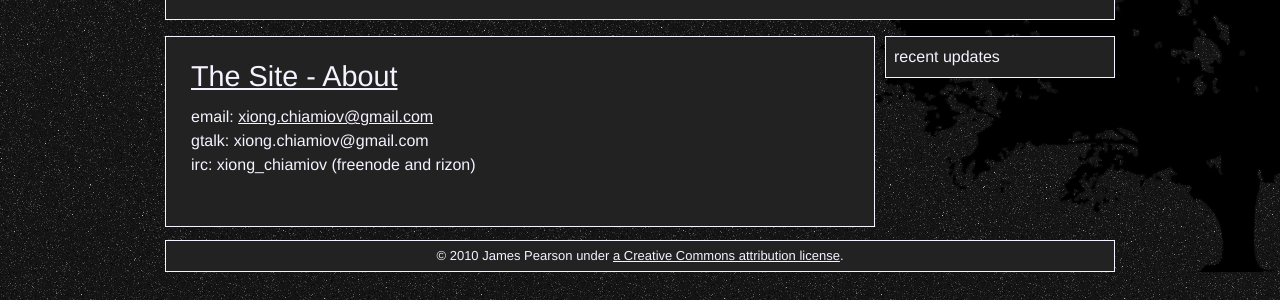
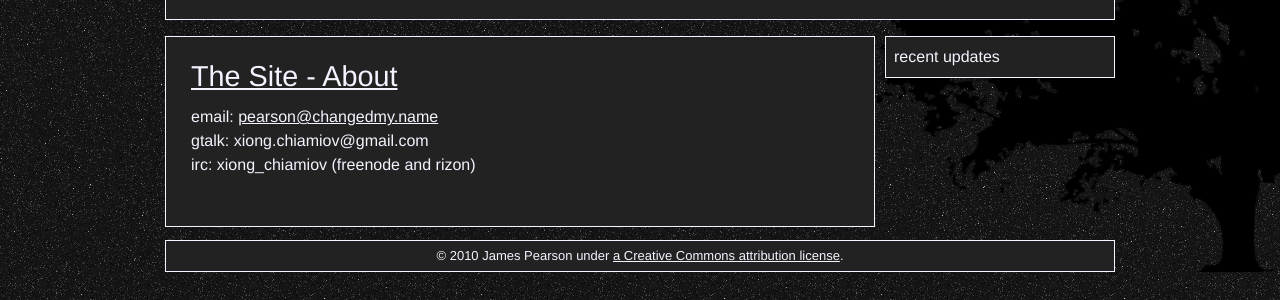
Before and after one commit to xiongchiamiov/xiongchiamiov.github.com, a Jekyll site: the page built from about/contact.md, in a window 1280 px wide. Shown: the part 126-426 px from the top of the page. Built offline with Jekyll 4.4.1, drawn with Linux system fonts in a browser that asks for light colours; Markdown is read by kramdown in place of the engine named in the settings.

Commit message:
change my email to my @changedmy.name one :)

```diff
--- a/about/contact.md
+++ b/about/contact.md
@@ -3,6 +3,6 @@ layout: default
 title: The Site - About
 ---
 
-email: <a href="mailto:xiong.chiamiov@gmail.com">xiong.chiamiov@gmail.com</a>
+email: <a href="mailto:pearson@changedmy.name">pearson@changedmy.name</a>
 gtalk: xiong.chiamiov@gmail.com
 irc: xiong_chiamiov (freenode and rizon)
```
